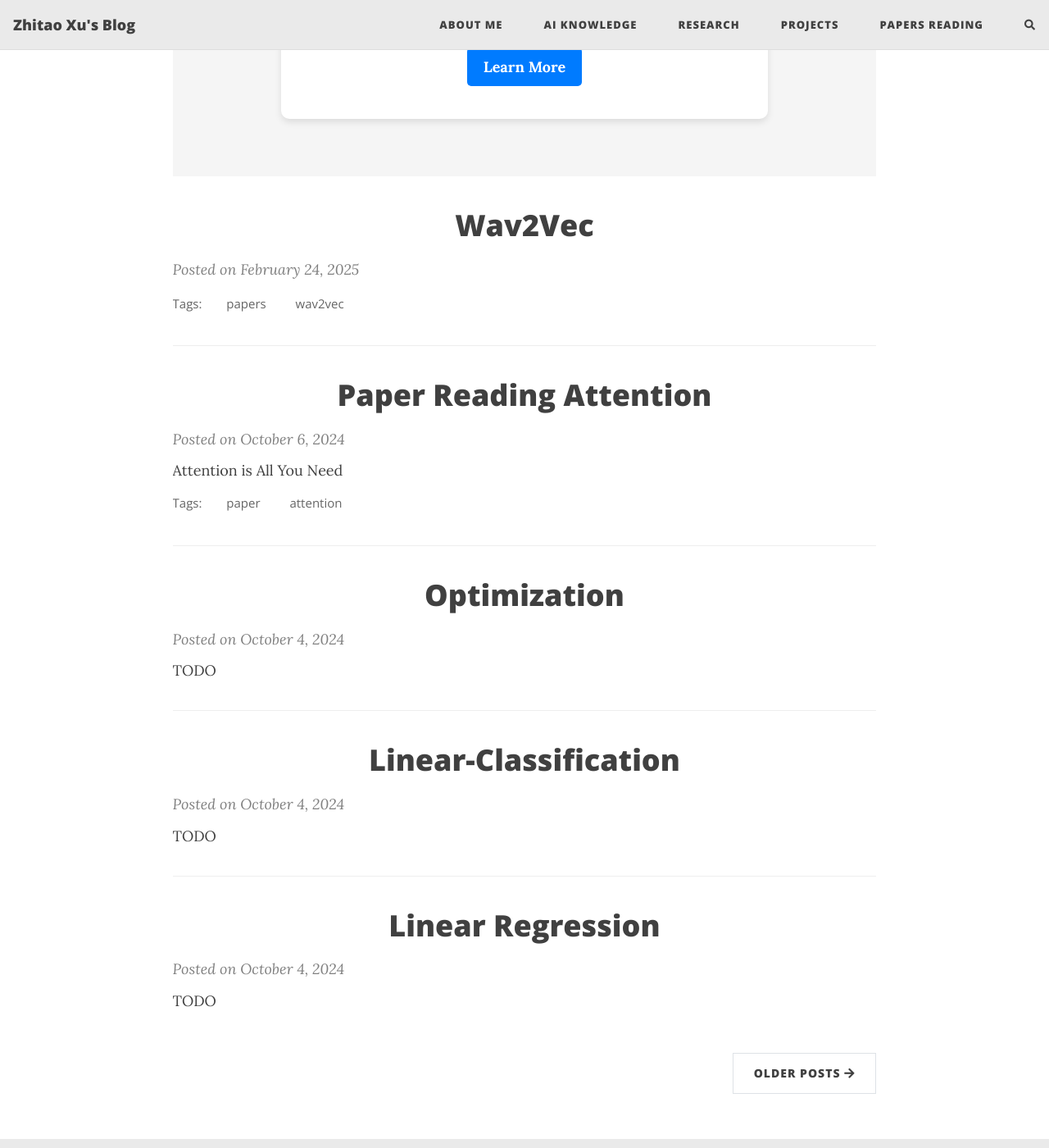
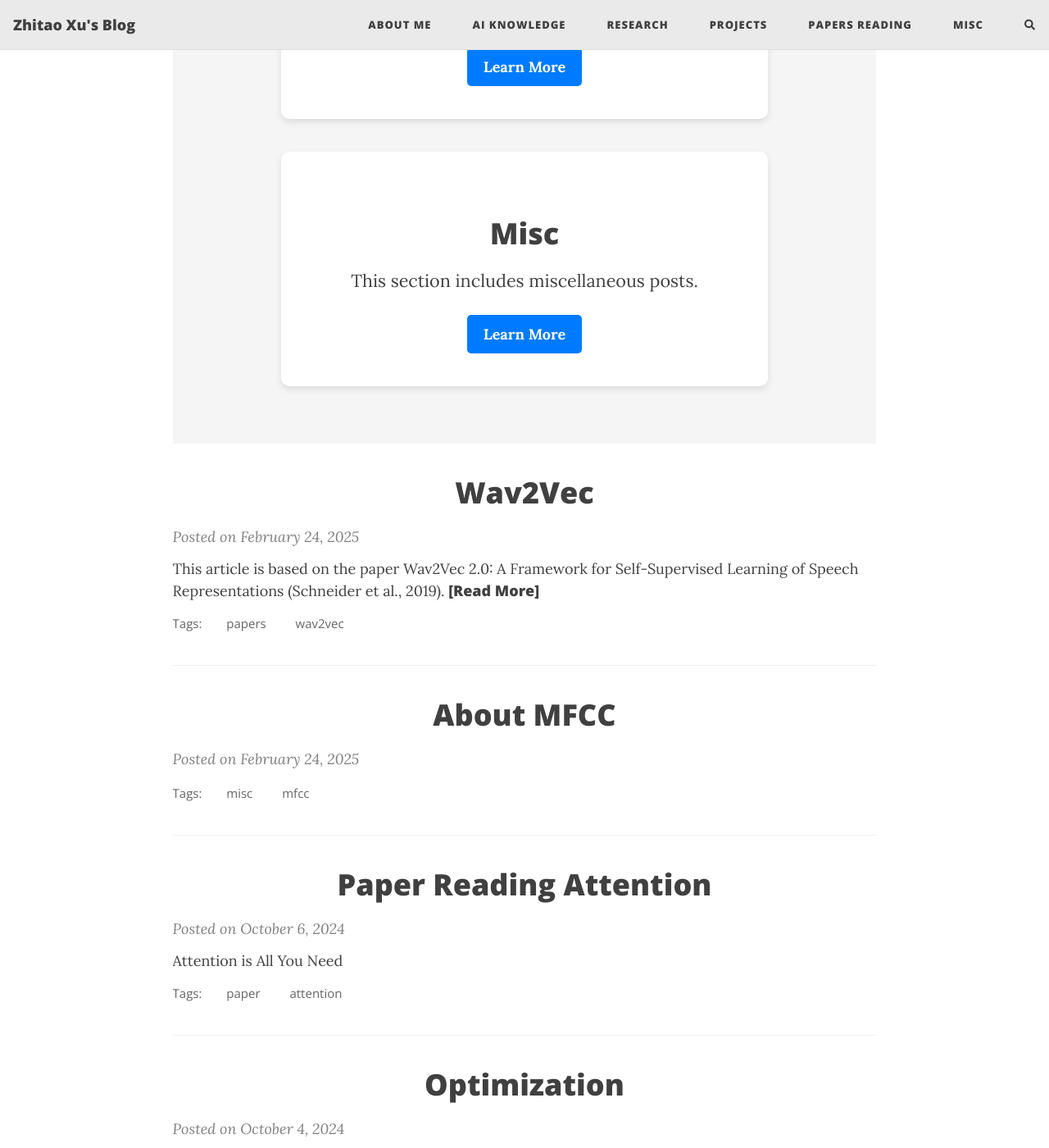
Before and after one commit to HerrXu01/herrxu01.github.io, a Jekyll site: the page built from index.html, in a window 1280 px wide and 1400 px high, scrolled down 2783 px. Shown: the whole window at 82% size. Built offline with Jekyll 4.4.1, drawn with Linux system fonts in a browser that asks for light colours; the list of posts is cut into pages by our own code; comment, search, counter and statistics services are not loaded.

Commit message:
add misc module and mfcc post

```diff
--- a/_config.yml
+++ b/_config.yml
@@ -25,6 +25,7 @@ navbar-links:
   Research: "research"
   Projects: "projects"
   Papers Reading: "papers-reading"
+  Misc: "misc"
   #Resources:
   #  - Beautiful Jekyll: "https://beautifuljekyll.com"
   #  - Learn markdown: "https://www.markdowntutorial.com/"
--- a/_layouts/home.html
+++ b/_layouts/home.html
@@ -47,6 +47,11 @@ layout: page
     <h2>Papers Reading</h2>
     <p>This section includes my reading notes on papers.</p>
     <a href="/papers-reading/" class="summary-link">Learn More</a>
+  </div>
+  <div class="summary-card">
+    <h2>Misc</h2>
+    <p>This section includes miscellaneous posts.</p>
+    <a href="/misc/" class="summary-link">Learn More</a>
   </div>
 </div>
 
--- /dev/null
+++ b/misc/_posts/2025-02-26-About-MFCC.md
@@ -0,0 +1,7 @@
+---
+layout: post
+title: "About MFCC"
+date: 2025-02-24
+categories: misc
+tags: [misc, mfcc]
+---
--- a/papers-reading/_posts/2025-02-24-Paper-Wav2Vec.md
+++ b/papers-reading/_posts/2025-02-24-Paper-Wav2Vec.md
@@ -5,3 +5,5 @@ date: 2025-02-24
 categories: papers-reading
 tags: [papers, wav2vec]
 ---
+
+**This article is based on the paper [Wav2Vec 2.0: A Framework for Self-Supervised Learning of Speech Representations (Schneider et al., 2019)](https://arxiv.org/abs/1904.05862).**
```
Also changed, not shown: misc/index.md (added, +15 -0 lines).
